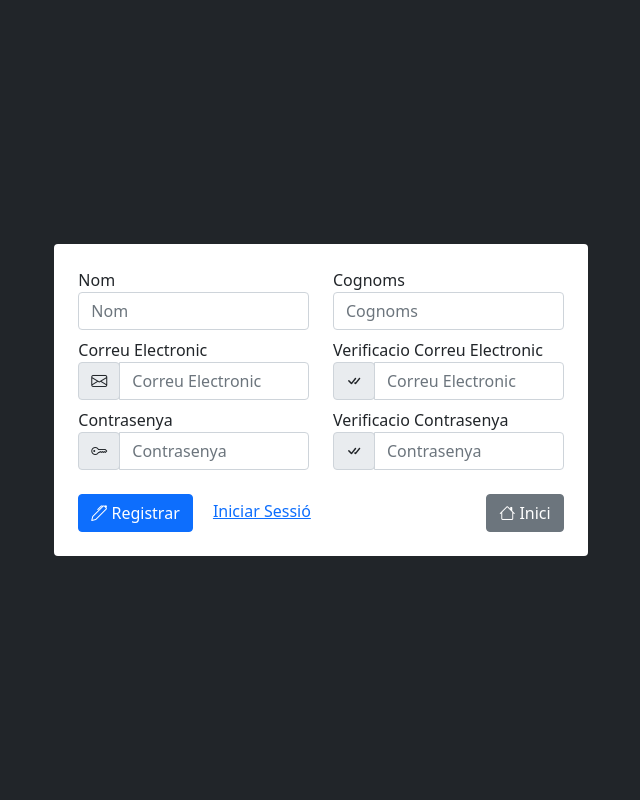
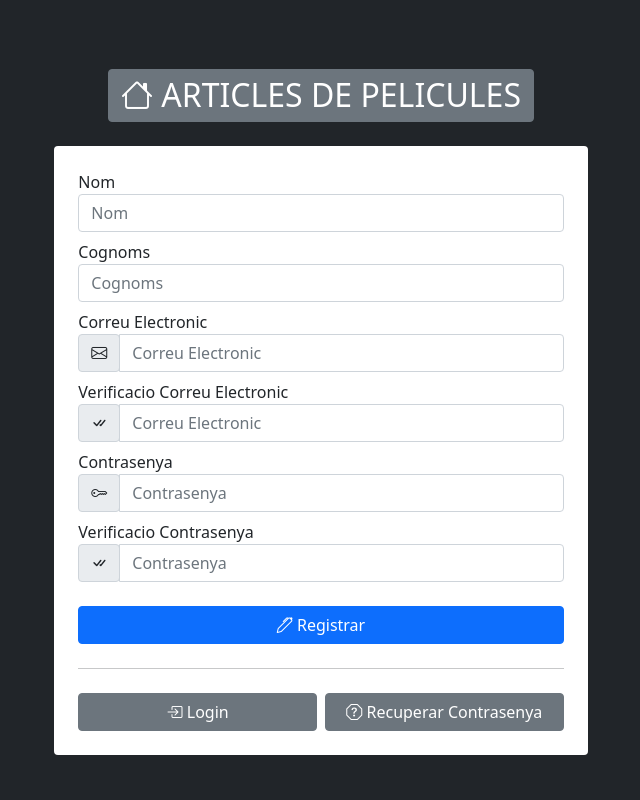
Before and after one commit to mperalsapa/servidor-pt04, a PHP site: template src/views/register.vista.php in a window 1280 px wide. Shown: the whole page, without its empty margins (319-959 px from the left). Run offline with PHP 8.4, Linux system fonts and the light colour scheme; the template is opened without the code that fills it, so the values that code supplies are empty; some libraries are stand-ins or nearby versions.

Commit message:
styled register form

```diff
--- a/src/views/register.vista.php
+++ b/src/views/register.vista.php
@@ -10,27 +10,25 @@
 </head>
 
 <body>
-    <div class="bg-dark d-flex align-items-center justify-content-center" style="height:100vh; width:100vw;">
-        <div class="bg-white rounded col-12 col-md-8 col-lg-6 col-xl-5 col-xxl-4">
-            <form class="h-50 align-middle m-4" action="register" method="POST">
+    <div class="bg-dark d-flex flex-column align-items-center justify-content-center" style="height:100vh; width:100vw;">
+        <a class="m-4 d-flex align-items-center justify-content-center btn btn-secondary" href="<?= $baseUrl ?>">
+            <h2 class="text-white m-0"><i class="bi bi-house"></i> ARTICLES DE PELICULES</h2>
+        </a>
+        <div class="bg-white rounded col-12 col-sm-8 col-md-6 col-lg-5 col-xxl-3">
+            <form class="align-middle m-4" action="register" method="POST">
                 <div class="row">
-                    <div class="col">
-                        <label>Nom
-
+                    <label style="width:100%;">Nom
                         <input type="text" class="form-control" id="name" name="name" placeholder="Nom" value="<?php echo isset($name) ? $name : '' ?>">
                     </label>
                 </div>
-                    <div class="col">
-                        <label>Cognoms
-
+                <div class="row mt-2">
+                    <label style="width:100%;">Cognoms
                         <input type="text" class="form-control" id="lastname" name="lastname" placeholder="Cognoms" value="<?php echo isset($lastname) ? $lastname : '' ?>">
                     </label>
                 </div>
-                </div>
+
                 <div class="row mt-2">
-                    <div class="col">
-                        <label>Correu Electronic
-
+                    <label style="width:100%;">Correu Electronic
                         <div class="input-group">
                             <div class="input-group-prepend">
                                 <span class="input-group-text"><i class="bi bi-envelope"></i></span>
@@ -39,9 +37,8 @@
                         </div>
                     </label>
                 </div>
-                    <div class="col">
-                        <label>Verificacio Correu Electronic
-
+                <div class="row mt-2">
+                    <label style="width:100%;">Verificacio Correu Electronic
                         <div class="input-group">
                             <div class="input-group-prepend">
                                 <span class="input-group-text"><i class="bi bi-check-all"></i></span>
@@ -50,11 +47,8 @@
                         </div>
                     </label>
                 </div>
-                </div>
                 <div class="row mt-2">
-                    <div class="col">
-                        <label>Contrasenya
-
+                    <label style="width:100%;">Contrasenya
                         <div class="input-group">
                             <div class="input-group-prepend">
                                 <span class="input-group-text"><i class="bi bi-key"></i></span>
@@ -63,8 +57,9 @@
                         </div>
                     </label>
                 </div>
-                    <div class="col">
-                        <label>Verificacio Contrasenya
+                <div class="row mt-2">
+
+                    <label style="width:100%;">Verificacio Contrasenya
 
                         <div class="input-group">
                             <div class="input-group-prepend">
@@ -74,25 +69,30 @@
                         </div>
                     </label>
                 </div>
-                </div>
                 <div class="mt-4">
-                    <div class="d-flex">
+
                     <?php if (!empty($formResult)) {
+                        echo "<div class=\"d-flex\">";
                         echo "<p class=\"bg-danger py-2 px-3 border rounded text-white\">";
                         echo $formResult;
                         echo "</p>";
+                        echo "</div>";
                     }
                     ?>
-                    </div>
+
                     <div class="d-flex justify-content-between">
-                        <div>
-                            <button type="submit" class="btn btn-primary"><i class="bi bi-pen"></i> Registrar</button>
-                            <a class="ms-3" href="login">Iniciar Sessió</a>
-                        </div>
-                        <a href="index" class="btn btn-secondary"><i class="bi bi-house"></i> Inici</a>
+                        <button type="submit" class="btn btn-primary col"><i class="bi bi-pen"></i> Registrar</button>
                     </div>
                 </div>
             </form>
+            <hr class="hr m-4" />
+            <div class="m-4">
+
+                <div class="d-flex flex">
+                    <a class="btn btn-secondary col" href="login"><i class="bi bi-box-arrow-in-right"></i> Login</a>
+                    <a class="btn btn-secondary col ms-2" href="lost-password"><i class="bi bi-question-octagon"></i> Recuperar Contrasenya</a>
+                </div>
+            </div>
         </div>
 
     </div>
```
Lines whose indentation alone changed are shown as unchanged.
